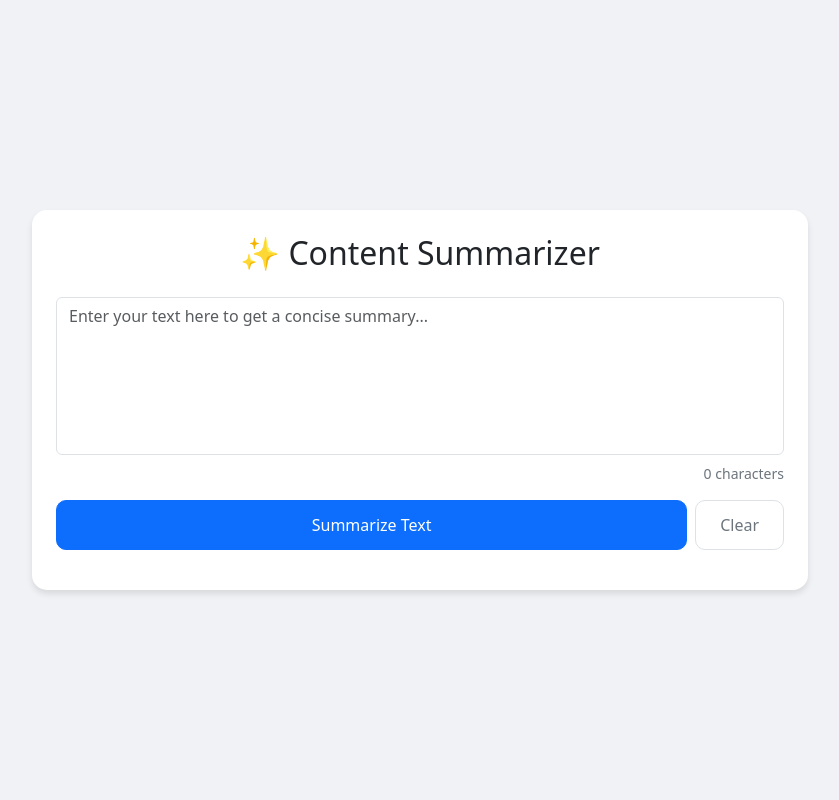
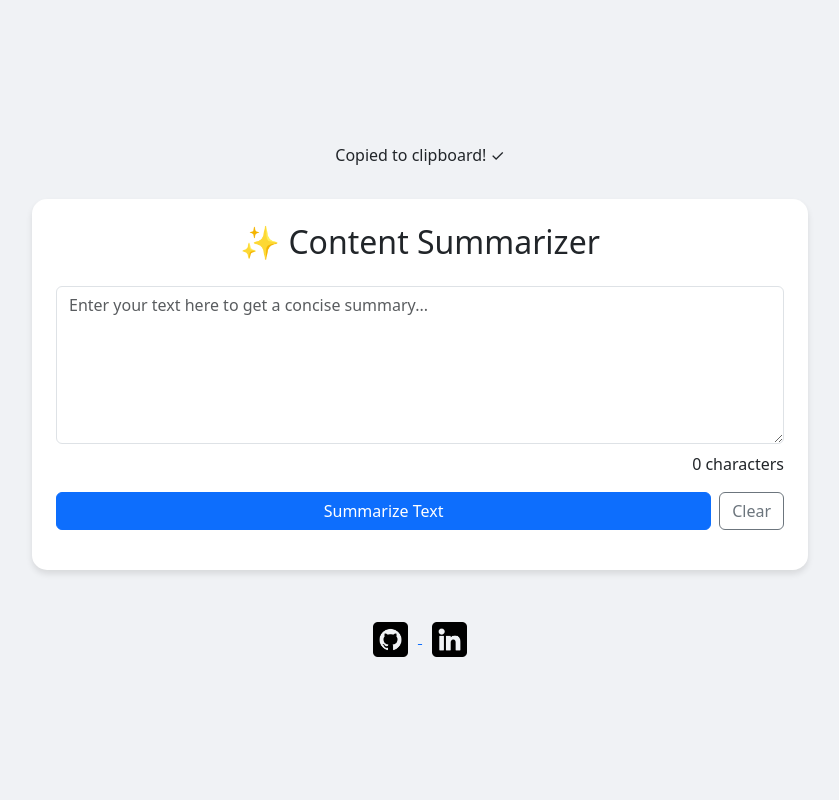
Before and after one commit to Shadab-2604/Summarizer, a Flask app: page / in a window 1280 px wide. Shown: the whole page, without its empty margins (220-1059 px from the left). Run offline with Flask 3, Linux system fonts and the light colour scheme; some libraries are stand-ins or nearby versions.

Commit message:
Added socials

```diff
--- a/templates/index.html
+++ b/templates/index.html
@@ -12,6 +12,8 @@
             min-height: 100vh;
             display: flex;
             align-items: center;
+            flex-direction: column;
+            justify-content: center;
         }
 
         .container {
@@ -25,89 +27,21 @@
             box-shadow: 0 4px 6px rgba(0, 0, 0, 0.1);
         }
 
-        textarea {
-            resize: none;
-            border-radius: 10px;
-            font-size: 1rem;
-            line-height: 1.6;
+        .footer {
+            margin-top: 20px;
+            text-align: center;
         }
 
-        textarea:focus {
-            box-shadow: 0 0 0 0.25rem rgba(13, 110, 253, 0.15);
+        .social-icons img {
+            width: 35px;
+            height: 35px;
+            margin: 0 10px;
+            cursor: pointer;
+            transition: transform 0.2s ease;
         }
 
-        .char-count {
-            font-size: 0.875rem;
-            color: #6c757d;
-        }
-
-        .btn {
-            padding: 0.75rem 1.5rem;
-            font-weight: 500;
-            border-radius: 10px;
-            transition: all 0.3s ease;
-        }
-
-        .btn:hover {
-            transform: translateY(-1px);
-        }
-
-        .btn-outline-secondary {
-            border-color: #dee2e6;
-        }
-
-        .btn-outline-secondary:hover {
-            background-color: #f8f9fa;
-            border-color: #dee2e6;
-            color: #212529;
-        }
-
-        .summary-box {
-            background-color: #f8f9fa;
-            border-radius: 10px;
-            border-left: 4px solid #0d6efd;
-        }
-
-        .spinner-border {
-            width: 1.5rem;
-            height: 1.5rem;
-            margin-right: 0.5rem;
-        }
-
-        .fade-in {
-            animation: fadeIn 0.5s ease-in;
-        }
-
-        @keyframes fadeIn {
-            from { opacity: 0; }
-            to { opacity: 1; }
-        }
-
-        .summary-header {
-            display: flex;
-            justify-content: space-between;
-            align-items: center;
-        }
-
-        .copy-btn {
-            padding: 0.25rem 0.75rem;
-            font-size: 0.875rem;
-        }
-
-        .copy-feedback {
-            position: fixed;
-            top: 20px;
-            right: 20px;
-            padding: 10px 20px;
-            background-color: #198754;
-            color: white;
-            border-radius: 5px;
-            opacity: 0;
-            transition: opacity 0.3s ease;
-        }
-
-        .copy-feedback.show {
-            opacity: 1;
+        .social-icons img:hover {
+            transform: scale(1.1);
         }
     </style>
 </head>
@@ -163,6 +97,18 @@
                 </div>
                 <p id="summary" class="mb-0"></p>
             </div>
+        </div>
+    </div>
+
+    <!-- Footer with Social Links -->
+    <div class="footer">
+        <div class="social-icons">
+            <a href="https://github.com/Shadab-2604" target="_blank">
+                <img src="github.png" alt="GitHub">
+            </a>
+            <a href="https://www.linkedin.com/in/your-linkedin" target="_blank">
+                <img src="linkedin.png" alt="LinkedIn">
+            </a>
         </div>
     </div>
 
```
Also changed, not shown: templates/github.png (added), templates/linkedin.png (added).
